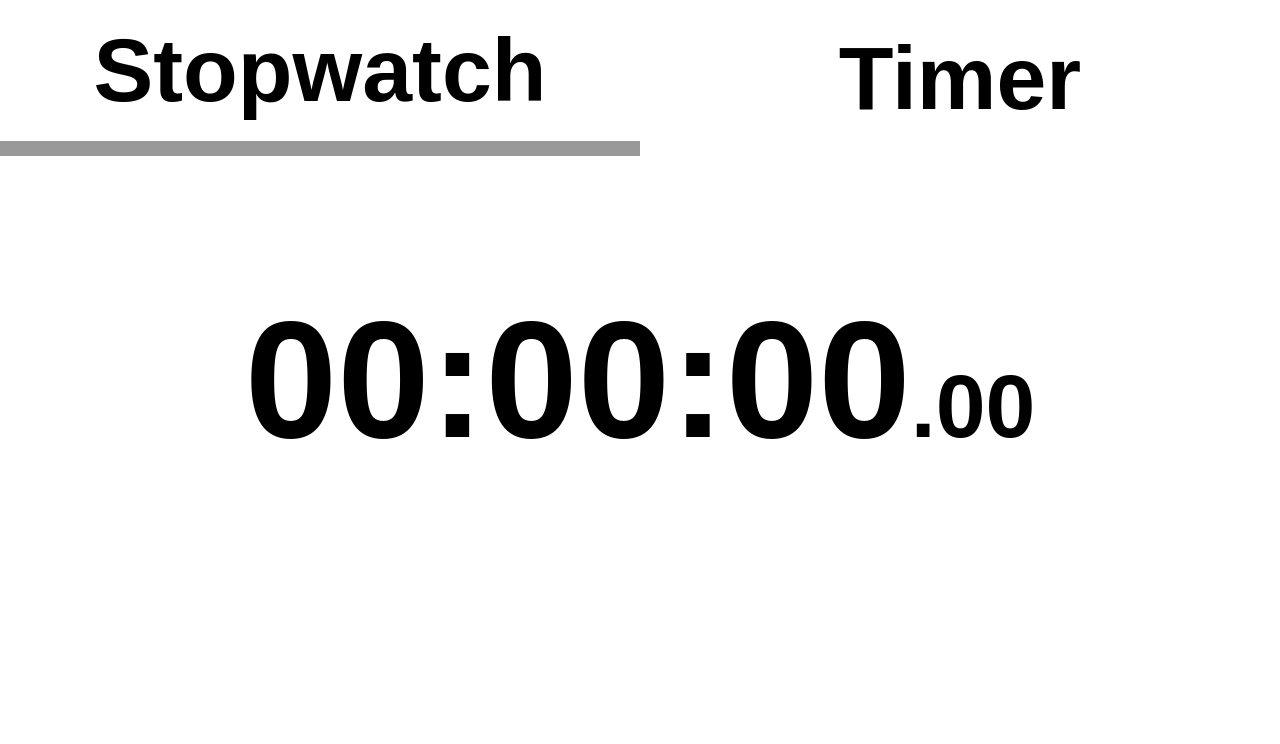
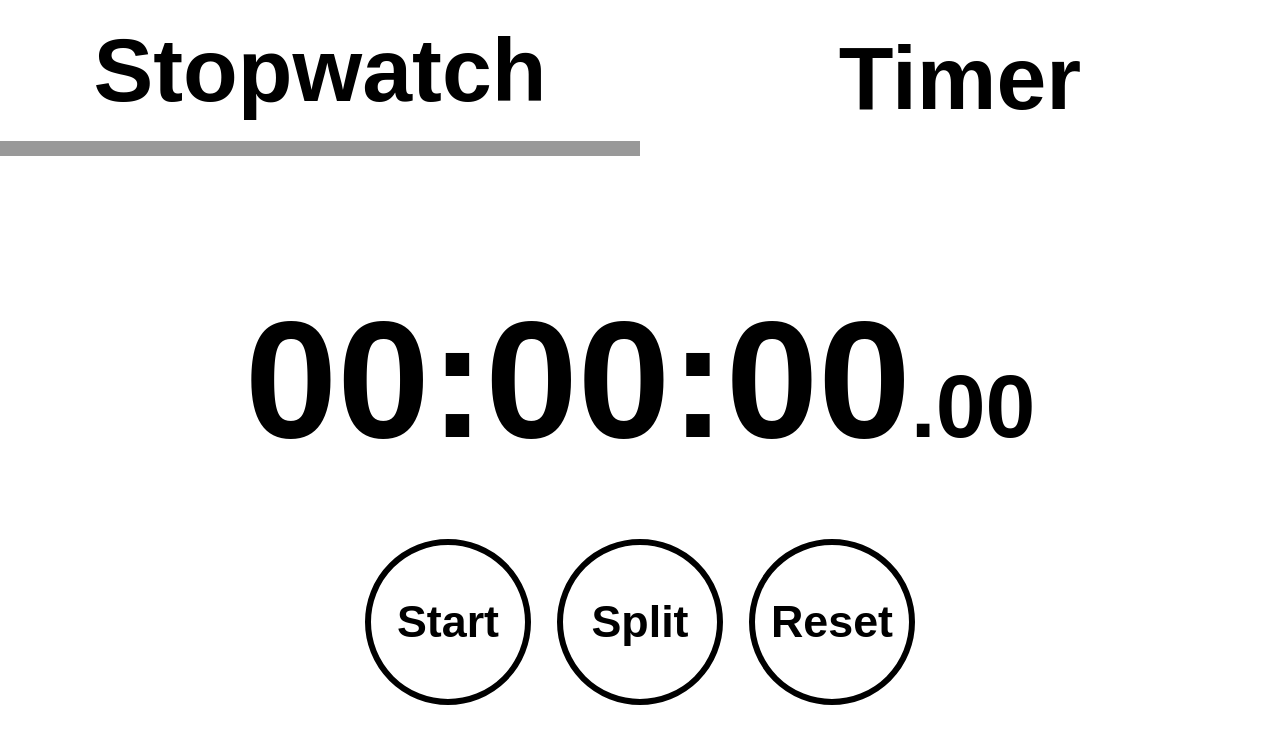
Before and after one commit to lubahabarta/react-tsc-timer, a React (Create React App) app: page /Stopwatch in a window 1280 px wide. Shown: the top 744 px of the page. Built offline with nearby package versions, Linux system fonts and the light colour scheme.

Commit message:
pridal jsem tlacitka do Stopwatch.tsx

```diff
--- a/src/Stopwatch.css
+++ b/src/Stopwatch.css
@@ -1,8 +1,32 @@
+.stopwatch {
+    display: flex;
+    flex-direction: column;
+    align-items: center;
+}
+
 .clock {
     font-size: 13vw;
     font-weight: bold;
+
+    margin-bottom: 5vw;
 }
 
 .millisec {
     font-size: 7vw;
 }
+
+.buttons>button {
+    width: 13vw;
+    height: 13vw;
+
+    background-color: inherit;
+
+    font-family: inherit;
+    font-size: 3.5vw;
+    font-weight: bold;
+
+    border: 0.5vw solid black;
+    border-radius: 13vw;
+
+    margin: 0 1vw;
+}
--- a/src/Stopwatch.tsx
+++ b/src/Stopwatch.tsx
@@ -1,16 +1,40 @@
-import React from 'react'
+import React, { useState } from 'react'
 import './Stopwatch.css'
 
 const Stopwatch = () => {
 
+    const [hours, setHours] = useState<number>(0);
+    const [minutes, setMinutes] = useState<number>(0);
+    const [seconds, setSeconds] = useState<number>(0);
+    const [millisec, setMillisec] = useState<number>(0);
+
     return (
         <div className="stopwatch">
+
             <p className='clock'>
-                <span className='hours'>00</span>:
-                <span className="minutes">00</span>:
-                <span className='seconds'>00</span>
-                <span className="millisec">.00</span>
+                <span className='hours'>
+                    {hours < 10 ? `0${hours}` : hours}
+                </span>:
+                <span className="minutes">
+                    {minutes < 10 ? `0${minutes}` : minutes}
+                </span>:
+                <span className='seconds'>
+                    {seconds < 10 ? `0${seconds}` : seconds}
+                </span>
+                <span className="millisec">
+                    .{millisec < 10 ? `0${millisec}` : millisec}
+                </span>
             </p>
+
+            <section className='buttons'>
+                {true ? (
+                    <button className='button-start'>Start</button>
+                ) : (
+                    <button className='button-stop'>Stop</button>
+                )}
+                <button className='button-split'>Split</button>
+                <button className='button-reset'>Reset</button>
+            </section>
         </div>
     )
 }
```
